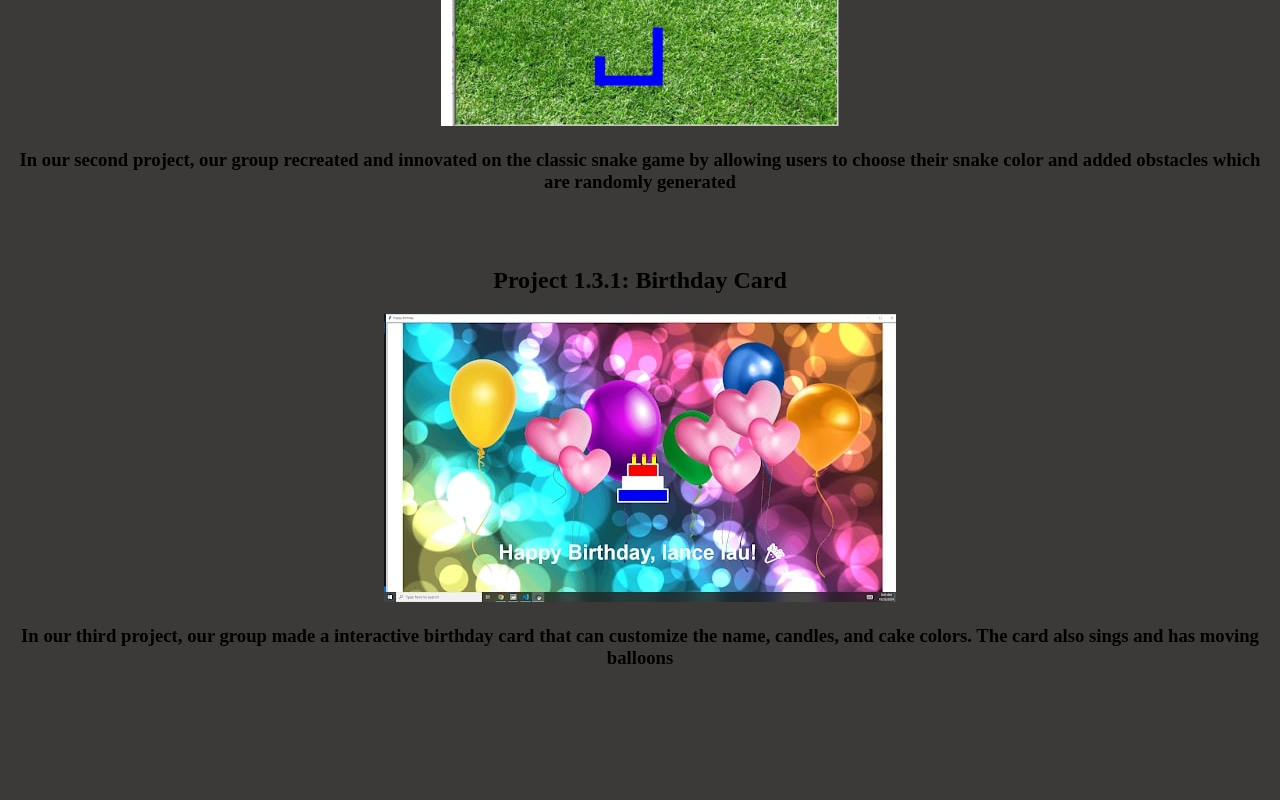
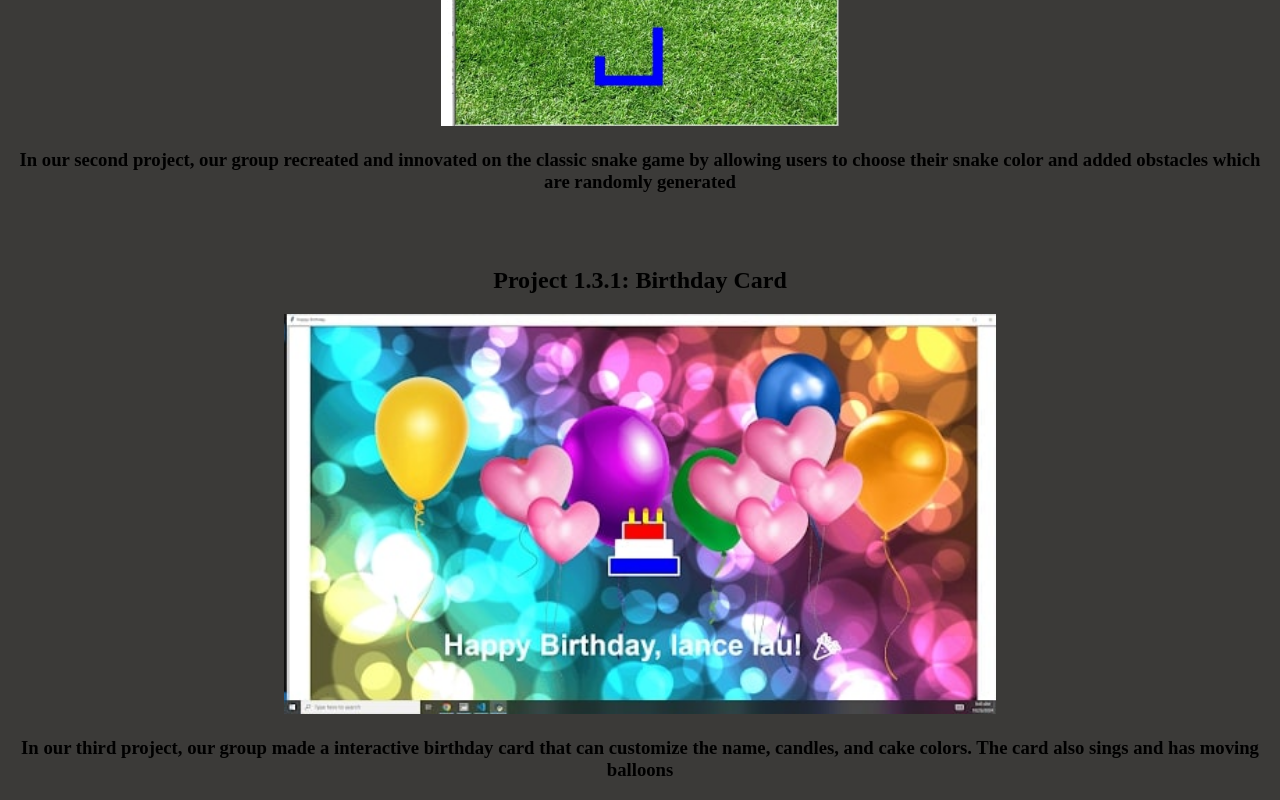
Before and after one commit to Gowbowr/csp2024, a plain HTML site: page portfolio.html in a window 1280 px wide. Shown: the part 1103-1903 px from the top of the page. Before the commit the page ends 1791 px from the top, so only its background shows below. Drawn offline with Linux system fonts and the light colour scheme.

Commit message:
Add files via upload

```diff
--- a/portfolio.html
+++ b/portfolio.html
@@ -32,7 +32,7 @@
     <br>
     <br>
     <h2>Project 1.3.1: Birthday Card</h2>
-    <img src ="Bday.jpg"
+    <img src ="Bday.jpg" height="400"
     <br>
     <h3>In our third project, our group made a interactive birthday card that can customize the name, candles, and cake colors. The card also sings and has moving balloons</h3>
 
```
